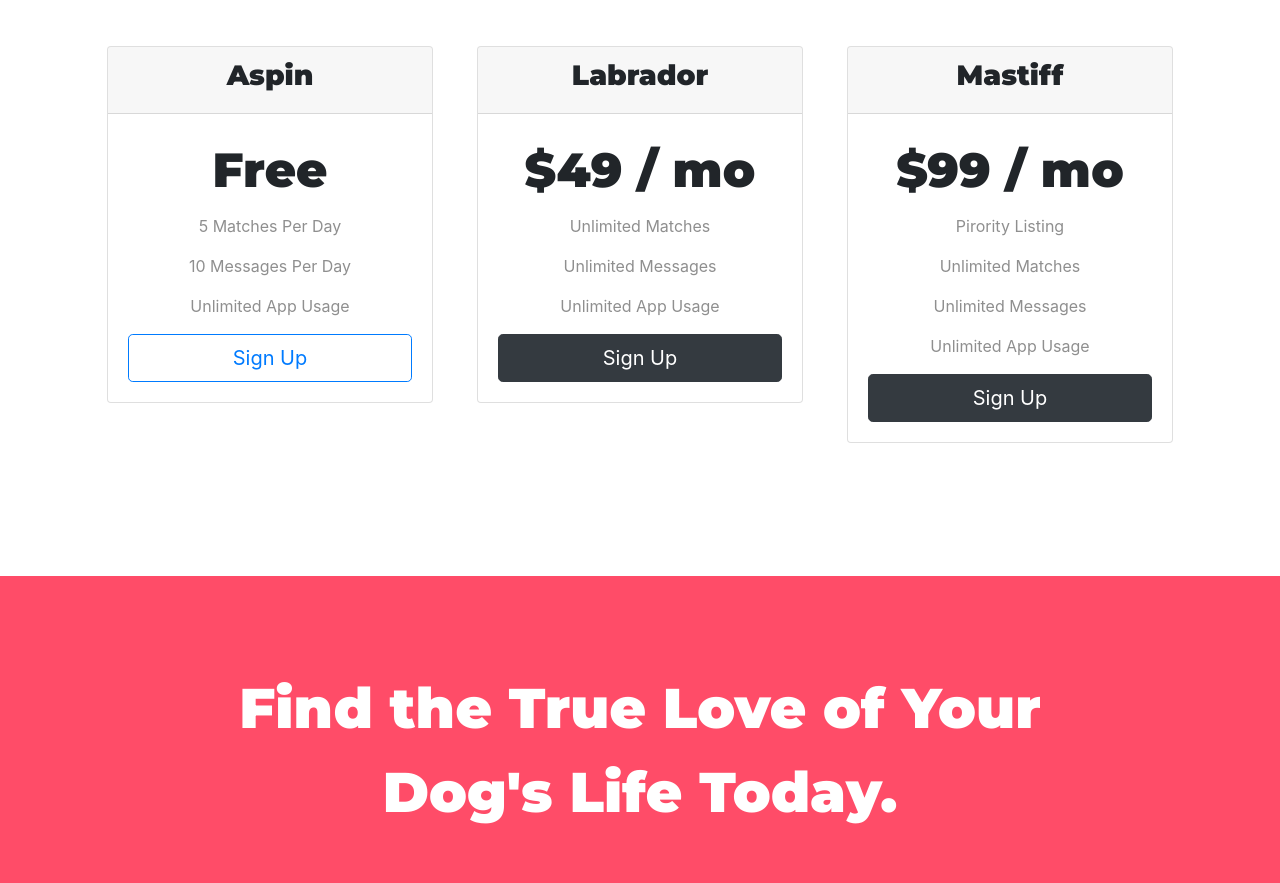
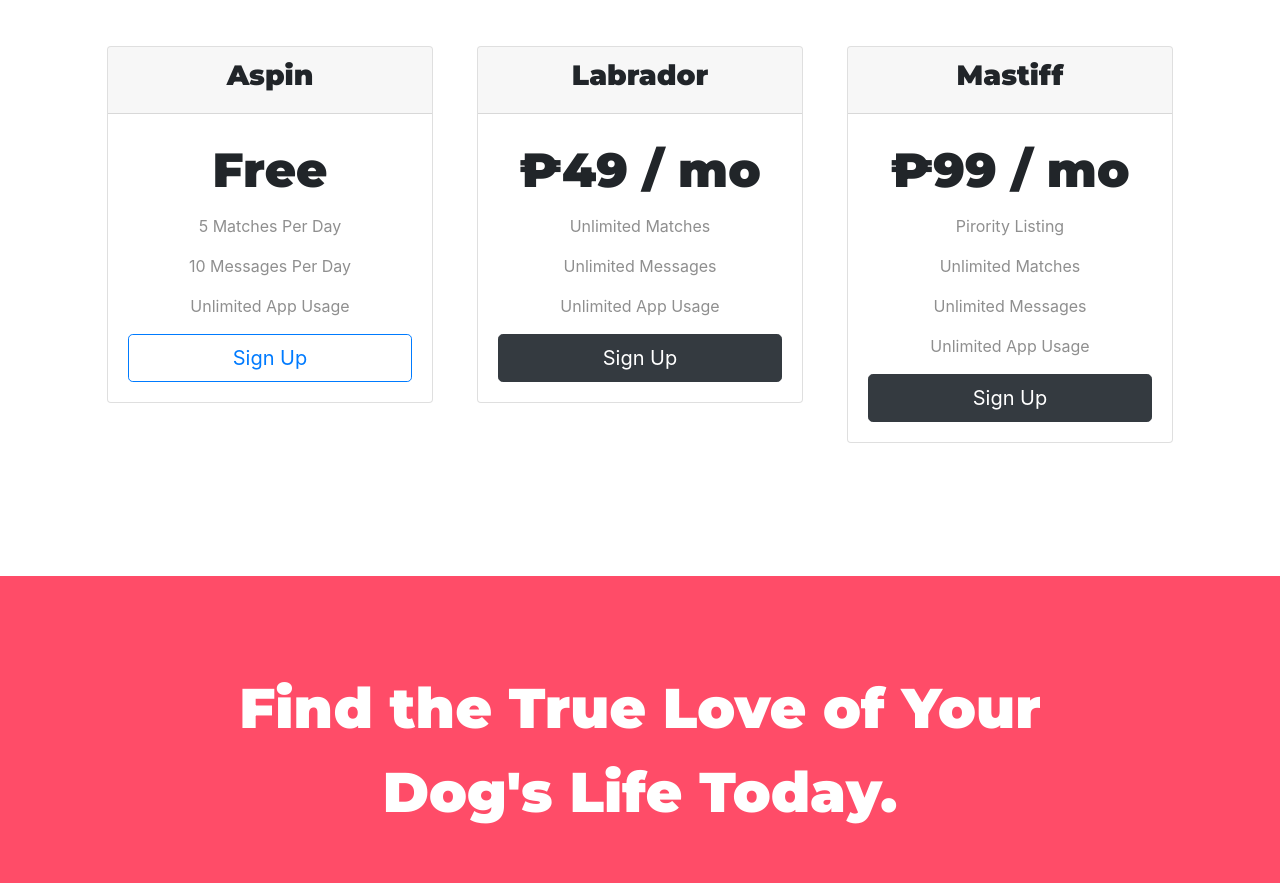
Before and after one commit to AeronX44/Tindog, a plain HTML site: page index.html in a window 1280 px wide. Shown: the part 1960-2843 px from the top of the page. Drawn offline with nearby package versions, Linux system fonts and the light colour scheme.

Commit message:
Update index.html

```diff
--- a/index.html
+++ b/index.html
@@ -181,7 +181,7 @@
             <h3>Labrador</h3>
           </div>
           <div class="card-body">
-            <h2 class="price-text">$49 / mo</h2>
+            <h2 class="price-text">₱49 / mo</h2>
             <p>Unlimited Matches</p>
             <p>Unlimited Messages</p>
             <p>Unlimited App Usage</p>
@@ -196,7 +196,7 @@
             <h3>Mastiff</h3>
           </div>
           <div class="card-body">
-            <h2 class="price-text">$99 / mo</h2>
+            <h2 class="price-text">₱99 / mo</h2>
             <p>Pirority Listing</p>
             <p>Unlimited Matches</p>
             <p>Unlimited Messages</p>
```
